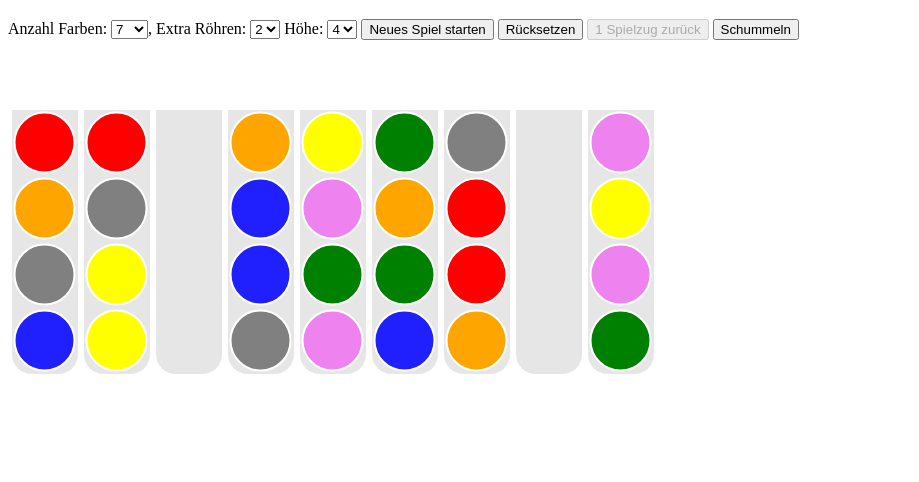
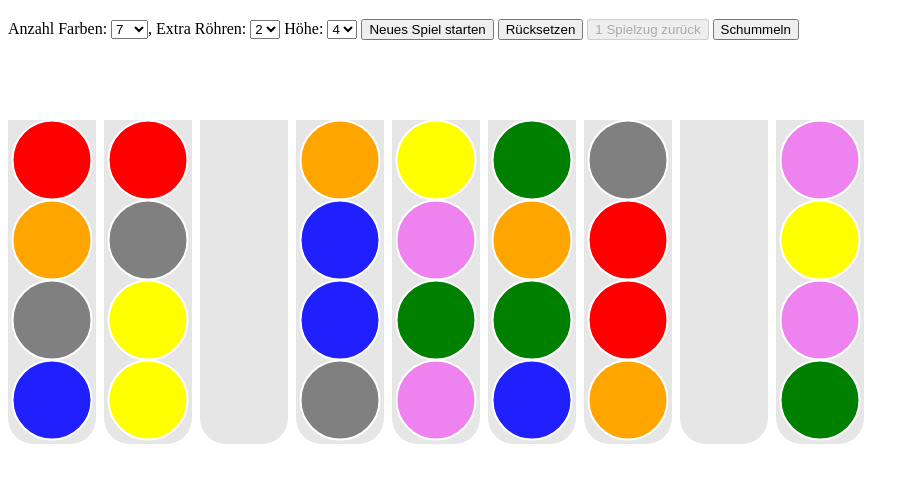
Before and after one commit to Heiko-Zelt/ballaballa, a plain HTML site: page ballaballa/public/index_tab.html in a window 1280 px wide. Shown: the part 62-544 px from the top of the page, without its empty margins (0-919 px from the left). Drawn offline with Linux system fonts and the light colour scheme.

Commit message:
draw tubes and ball in svg canvas instead of html layout tables and templates

```diff
--- a/ballaballa/public/balla-view.js
+++ b/ballaballa/public/balla-view.js
@@ -62,7 +62,7 @@ function normalMove(move) {
  */
 function undoMove(move) {
 	console.log('undo move from ' + move.from + ' to ' + move.to)
-	if(donorIndex != null) {
+	if (donorIndex != null) {
 		console.log('Quell-Ball ist oben. Zug abbrechen. Erhöhten Ball fallen lassen.')
 		dropBall(move.to)
 	}
@@ -83,9 +83,9 @@ function undoMove(move) {
 function holeBall(to) {
 	console.log('holeBall(to=' + to + ')')
 	var color = gameState.tubes[to].colorOfHighestBall()
-	var receiverCellId = 'cell_' + to + '_' + (gameState.tubes[to].fillLevel - 1)
-	console.log('receiverCellId=' + receiverCellId)
-	var receiverElement = document.getElementById(receiverCellId)
+	var receiverBallId = 'ball_' + to + '_' + (gameState.tubes[to].fillLevel - 1)
+	console.log('receiverBallId=' + receiverBallId)
+	var receiverElement = document.getElementById(receiverBallId)
 	receiverElement.classList.remove('ball0')
 	receiverElement.classList.add('ball' + color)
 }
@@ -143,7 +143,7 @@ function removeBallColorClass(elementToHide) {
  */
 function removeBall(columnIndex, rowIndex) {
 	console.log('removeBall(columnIndex=' + columnIndex + ', rowIndex=' + rowIndex + ')')
-	var hidden = document.getElementById('cell_' + columnIndex + '_' + rowIndex)
+	var hidden = document.getElementById('ball_' + columnIndex + '_' + rowIndex)
 	removeBallColorClass(hidden)
 	hidden.classList.add('ball0')
 }
@@ -156,9 +156,9 @@ function reapearBall() {
 	console.log('>>>>>> reapearBall() donorIndex=' + donorIndex)
 	var color = gameState.tubes[donorIndex].cells[donorRow]
 
-	var cellId = 'cell_' + donorIndex + '_' + donorRow
-	console.log('cellId=' + cellId)
-	var hidden = document.getElementById(cellId)
+	var ballId = `ball_${donorIndex}_${donorRow}`
+	console.log('ballId=' + ballId)
+	var hidden = document.getElementById(ballId)
 	hidden.classList.remove('ball0')
 
 	var className = 'ball' + color
@@ -197,10 +197,10 @@ function clickOnTube(clickedCol) {
 				var undoButton = document.getElementById('undoButton')
 				undoButton.disabled = false
 			}
-			if(gameState.isSolved()) {
+			if (gameState.isSolved()) {
 				alert('😀 Genial! Sie haben das Puzzle gelöst. 😀')
 				newGame()
-		        resetGameView()
+				resetGameView()
 			}
 		} else {
 			console.log('Wechsel!!!!')
@@ -213,6 +213,97 @@ function clickOnTube(clickedCol) {
 }
 
 function resetGameView() {
+	var ballRadius = 40
+	var ballRadiusInside = ballRadius - 0.5
+	var ballDiameter = ballRadius * 2
+	var ballPadding = 4
+	var tubeWidth = ballDiameter + ballPadding * 2
+	var tubeHeight = ballDiameter * gameState.tubeHeight
+	var tubeLowerCornerRadius = 26
+	var tubePadding = 8
+	var boardWidth = gameState.numberOfTubes * tubeWidth + (gameState.numberOfTubes - 1) * tubePadding
+	var boardHeight = (gameState.tubeHeight + 1) * ballDiameter + ballPadding
+
+	var svgNS = 'http://www.w3.org/2000/svg'
+	var svg = document.createElementNS(svgNS, 'svg')
+	svg.setAttribute('width', boardWidth)
+	svg.setAttribute('height', boardHeight)
+
+    /*
+	var rect = document.createElementNS(svgNS, 'rect')
+	rect.setAttribute('x', 0)
+	rect.setAttribute('y', 0)
+	rect.setAttribute('width', boardWidth)
+	rect.setAttribute('height', boardHeight)
+	rect.setAttribute('fill', '#95B3D7')
+	svg.appendChild(rect)
+	*/
+
+	for (var col = 0; col < gameState.numberOfTubes; col++) {
+		var tube = gameState.tubes[col]
+		var tubePath = document.createElementNS(svgNS, 'path')
+		var left = col * (tubeWidth + tubePadding)
+		//var right = (col + 1) * tubeWidth + col * tubePadding
+		var upperLeft = `${left},${ballDiameter}`
+		//var lowerLeft = `${left},${boardHeight}`
+		//var lowerRight = `${right},${boardHeight}`
+		//var upperRight = `${right},${ballHeight}`
+		//path = `M${upperLeft} v${tubeHeight - tubeLowerCornerRadius} l${tubeLowerCornerRadius},${tubeLowerCornerRadius} h${tubeWidth - tubeLowerCornerRadius} v${tubeHeight * -1} z`
+		verticalHeight = tubeHeight - tubeLowerCornerRadius + ballPadding
+		archLeft = `a${tubeLowerCornerRadius},${tubeLowerCornerRadius} 0 0 0 ${tubeLowerCornerRadius},${tubeLowerCornerRadius}`
+		archRight = `a${tubeLowerCornerRadius},${tubeLowerCornerRadius} 0 0 0 ${tubeLowerCornerRadius},${tubeLowerCornerRadius * -1}`
+		path = `M${upperLeft} v${verticalHeight} ${archLeft} h${tubeWidth - tubeLowerCornerRadius * 2} ${archRight} v${verticalHeight * -1} z`
+		console.log(path)
+		tubePath.setAttributeNS(null, 'd', path)
+		tubePath.classList.add('tube')
+		svg.appendChild(tubePath);
+
+		var liftedBall = document.createElementNS(svgNS, 'circle')
+		liftedBall.setAttributeNS(null, 'cx', col * (tubeWidth + tubePadding) + ballRadius + ballPadding)
+		liftedBall.setAttributeNS(null, 'cy', ballRadius)
+		liftedBall.setAttributeNS(null, 'r', ballRadiusInside);
+		liftedBall.id = 'lifted_' + col
+		liftedBall.classList.add('balla')
+		liftedBall.classList.add('ball0') // invisible
+		svg.appendChild(liftedBall);
+
+		for (var row = (gameState.tubeHeight - 1); row >= 0; row--) {
+			var ball = document.createElementNS(svgNS, 'circle')
+			ball.setAttributeNS(null, 'cx', col * (tubeWidth + tubePadding) + ballRadius + ballPadding)
+			ball.setAttributeNS(null, 'cy', (gameState.tubeHeight - row) * ballDiameter + ballRadius)
+			ball.setAttributeNS(null, 'r', ballRadiusInside);
+			ball.id = `ball_${col}_${row}`
+			className = 'ball' + tube.cells[row] // color
+			//console.log('className: ', className)
+			ball.classList.add(className)
+			ball.classList.add('balla')
+			svg.appendChild(ball);
+		}
+
+		var tubeBoundingBox = document.createElementNS(svgNS, 'rect')
+	    tubeBoundingBox.setAttribute('x', left)
+	    tubeBoundingBox.setAttribute('y', ballDiameter)
+	    tubeBoundingBox.setAttribute('width', tubeWidth)
+	    tubeBoundingBox.setAttribute('height', tubeHeight)
+		tubeBoundingBox.id = 'tubeBoundingBox_' + col
+		tubeBoundingBox.classList.add('tubeBoundingBox')
+		tubeBoundingBox.addEventListener('click', function() {
+			var clickedCol = parseInt(this.id.split('_')[1])
+			clickOnTube(clickedCol)
+		})
+	    svg.appendChild(tubeBoundingBox)
+	}
+
+	var board = document.getElementById("board")
+	board.textContent = '';
+	donorIndex = null
+	board.appendChild(svg);
+	var undoButton = document.getElementById('undoButton')
+	undoButton.disabled = true
+}
+
+
+function resetGameView_old() {
 	var board = document.getElementById("board")
 	var cellTemplate = document.getElementById("cellTemplate")
 	var tubeTemplate = document.getElementById("tubeTemplate")
--- a/ballaballa/public/style.css
+++ b/ballaballa/public/style.css
@@ -1,32 +1,18 @@
 @charset "UTF-8";
 
-.ballGroup {
-    /* fill: #888888; */
+.balla {
     stroke: white;
     stroke-width: 2;
 }
 
-.balla {
-	vertical-align: middle;
+.tube {
+	fill: #e6e6e6;;
 }
 
-.tubeTab {
-	padding: 0px;
-	margin: 1px;
-	border: 0px solid black;
-	border-collapse: collapse;
-}
-
-.tubeTab tr:first-child td {
-	background-color: transparent;
-}
-
-.tubeTab tr:not(:first-child) td {
-	background-color: rgb(230, 230, 230);
-}
-
-.tubeTab tr:last-child td {
-	border-radius: 0px 0px 20px 20px;
+/* invisible in front of balls but clickable */
+.tubeBoundingBox {
+	stroke-opacity: 0;
+	fill-opacity: 0;
 }
 
 .ball0 {
```
Also changed, not shown: ballaballa/public/index.html (added, +50 -0 lines).
